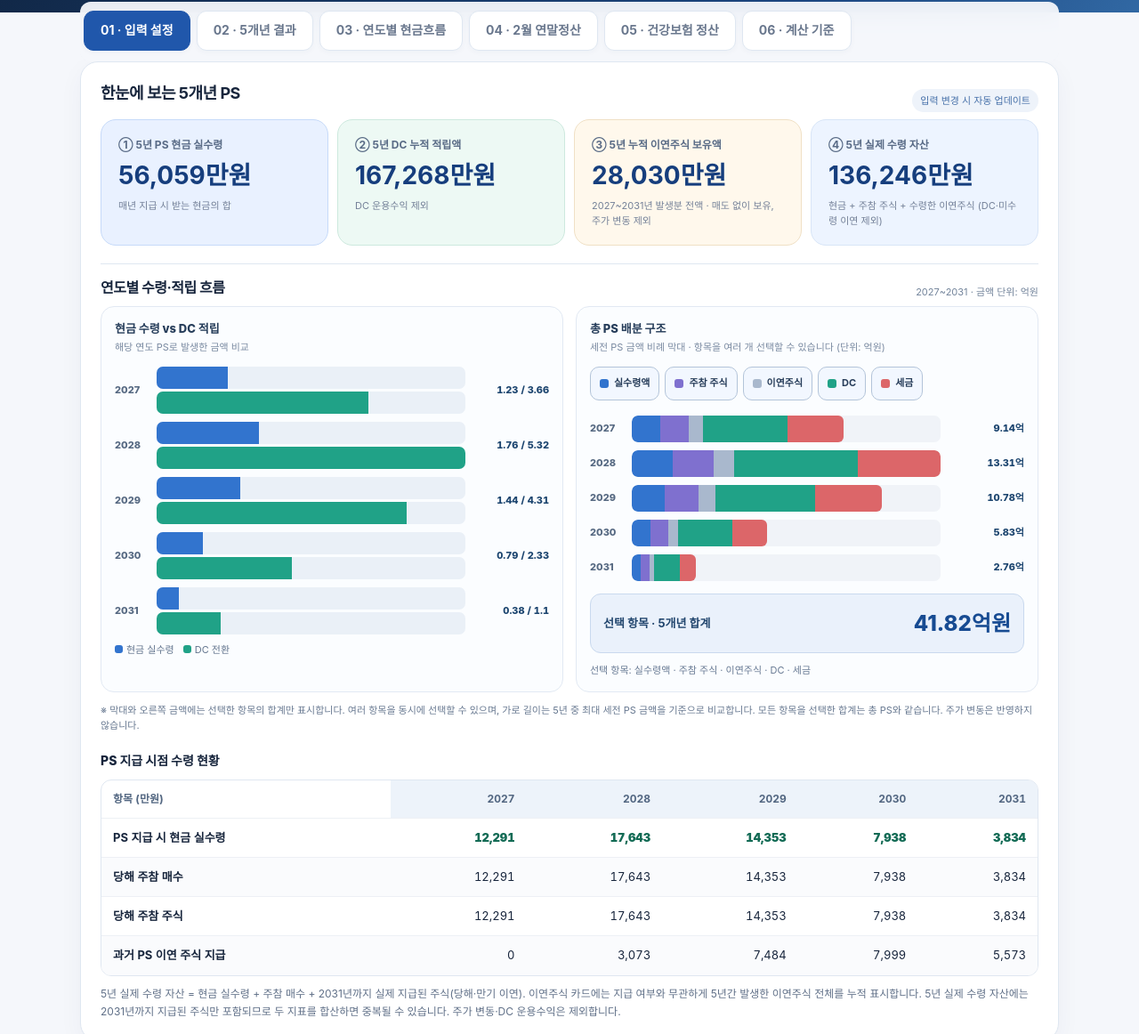
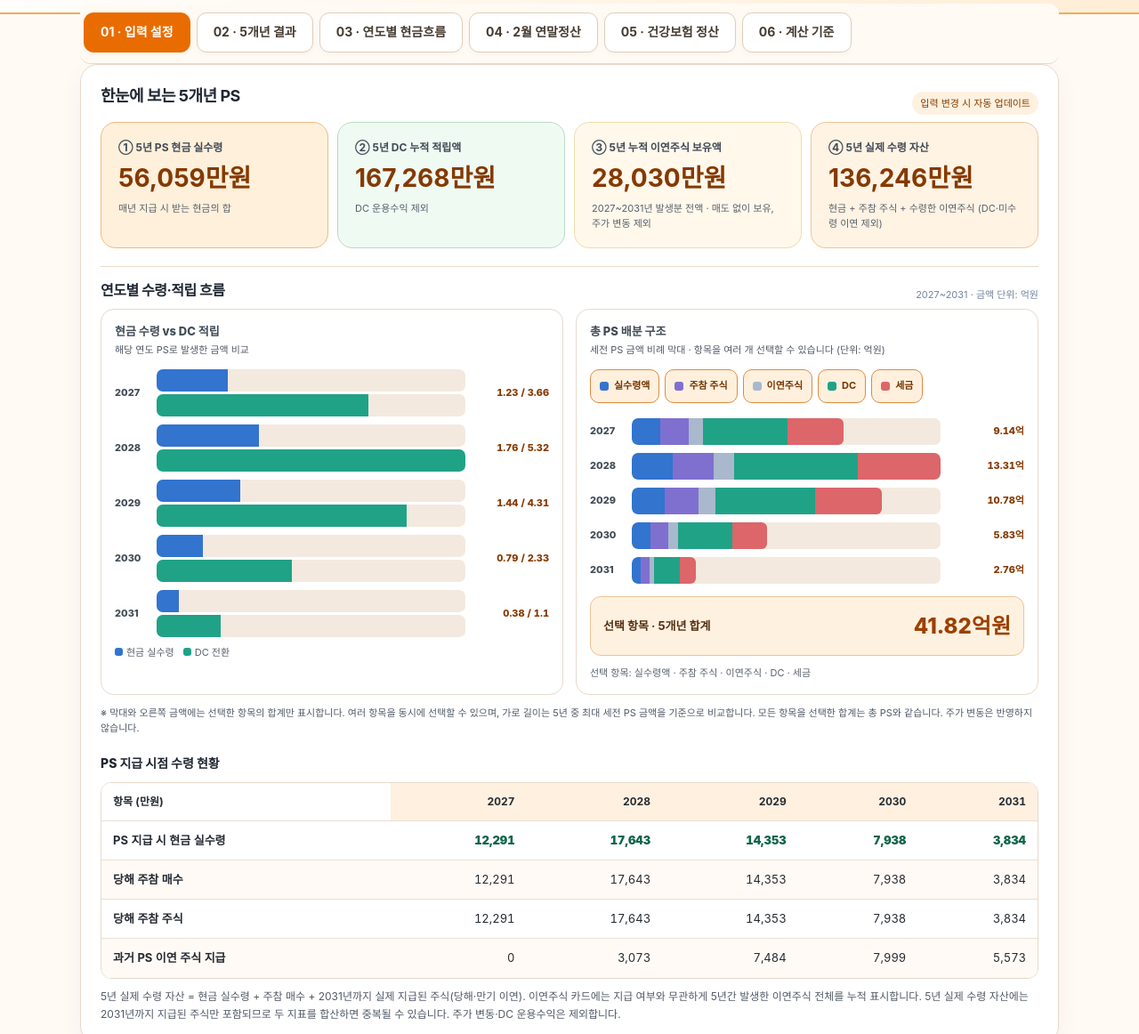
Before and after one commit to sunup00-hys/SK-PS-Calculator, a plain HTML site: page index.html in a window 1280 px wide. Shown: the part 169-1331 px from the top of the page at 89% size. Drawn offline with Linux system fonts and the light colour scheme.

Commit message:
Add files via upload

```diff
--- a/index.html
+++ b/index.html
@@ -47,6 +47,49 @@ header h1{font-weight:850;letter-spacing:-1.2px}
 .ps-selection-total{display:flex;align-items:center;justify-content:space-between;gap:12px;margin-top:14px;padding:15px 14px;border-radius:12px;background:#eaf1fb;border:1px solid #c9d9ee;color:#22466e}.ps-selection-total span{font-size:13px;font-weight:700}.ps-selection-total strong{font-size:clamp(18px,4vw,24px);font-weight:850;white-space:nowrap;color:#174b92}@media(max-width:390px){.ps-selection-total{padding:12px 10px}.ps-selection-total span{font-size:12px}}
 .ps-chart-status{font-size:11px;color:#677993;margin-top:11px;line-height:1.55}
 @media(max-width:500px){.ps-legend-btn{min-height:40px;padding:8px 9px}.ps-dist-track{height:26px}.viz-row{grid-template-columns:38px minmax(0,1fr) 75px;gap:5px}.viz-row .num{font-size:10px}}
+
+/* Accessible white and orange theme */
+:root{--bg:#fffaf4;--card:#fff;--ink:#202733;--muted:#535d69;--blue:#d86600;--navy:#8c3900;--line:#e7d9cb;--green:#146c4e;--orange:#e87500;--red:#a72e3b}
+body{background:var(--bg);color:var(--ink)}
+header{background:linear-gradient(115deg,#fff,#ffedd5);color:#35261a;border-bottom:2px solid #f0ac56}
+header small,header p{opacity:1;color:#564433}
+.nav{background:#fffaf4f5;border-bottom:1px solid #ead8c4}
+.tab{background:#fff;color:#453b31;border:1px solid #e1cdbb}
+.tab.active{background:#e96c00;color:#fff;border-color:#e96c00}
+.card,.year-card,.metric,.viz-card{background:#fff;border-color:#e9d9cb}
+.card h2,.year-head b,.section-title,.overview-heading,.visual-head h3{color:#202733}
+.desc,.hint,.mini,.overview-foot,.footer,.viz-desc,.viz-note{color:#505a66}
+.field label,.quickbox span,.metric b,.viz-title,.viz-row .year{color:#414b56}
+.field input,.field select{color:#1b2430;background:#fff;border:1.5px solid #c8b9aa}
+.field input:focus,.field select:focus{border-color:#d96a00;box-shadow:0 0 0 3px #ffb45955}
+button.action{background:#e96c00;color:white}
+button.ghost{background:#fff0df;color:#803900;border:1px solid #e6b889}
+.chip{background:#fff1df;color:#813c00}
+.metric strong,.quickbox strong,.viz-row .num{color:#853900}
+.metric.primary,.quickbox:first-child{background:#fff0db;border-color:#efba80}
+.metric.primary strong{color:#a34200}
+.metric.green,.quickbox:nth-child(2){background:#effaf3;border-color:#bcdac4}
+.metric.green strong{color:#176b49}
+.quickbox:nth-child(3){background:#fff8eb;border-color:#efddaf}
+.quickbox:nth-child(4){background:#fff3e4;border-color:#efc594}
+th{background:#fff0df;color:#48362a}
+td,th{border-bottom-color:#eadfd4;color:#252b32}
+tr:nth-child(even){background:#fffaf5}
+tr:nth-child(odd){background:#fff}
+th:first-child,td:first-child{background:inherit}
+.positive{color:#11664b}.negative,.quick-table .tax-focus{color:#a82534}
+.quick-table .cash-focus{color:#11664b}
+.notice{background:#fff6e8;border-left-color:#dc7800;color:#61452c}
+.viz-track,.bar,.ps-dist-track{background:#f4e9df}
+.bar span{background:linear-gradient(90deg,#ffb05c,#de6a00)}
+.ps-legend-btn{background:#fff;color:#535960;border-color:#d7c4b3;opacity:.78}
+.ps-legend-btn.active{background:#fff0de;color:#733500;border-color:#df8a40;opacity:1}
+.ps-selection-total{background:#fff1df;border-color:#eec395;color:#533015}
+.ps-selection-total strong{color:#9c4000}
+.ps-chart-status,.viz-legend,.legend,.quickbox small{color:#58616c}
+.statline{border-bottom-color:#e7d9cb}a,summary{color:#b54d00}
+.tab:focus-visible,.ps-legend-btn:focus-visible,button.action:focus-visible,button.ghost:focus-visible{outline:3px solid #ffb455;outline-offset:2px}
+@media(max-width:500px){.field label{font-size:13px}.desc,.hint{font-size:12.5px}}
 </style><style id="mobile-table-readability">
 /* Compact first column: preserve room for at least two annual values on mobile. */
 #results .table-wrap, #flows .table-wrap{overflow-x:auto;overscroll-behavior-x:contain;-webkit-overflow-scrolling:touch}
```
